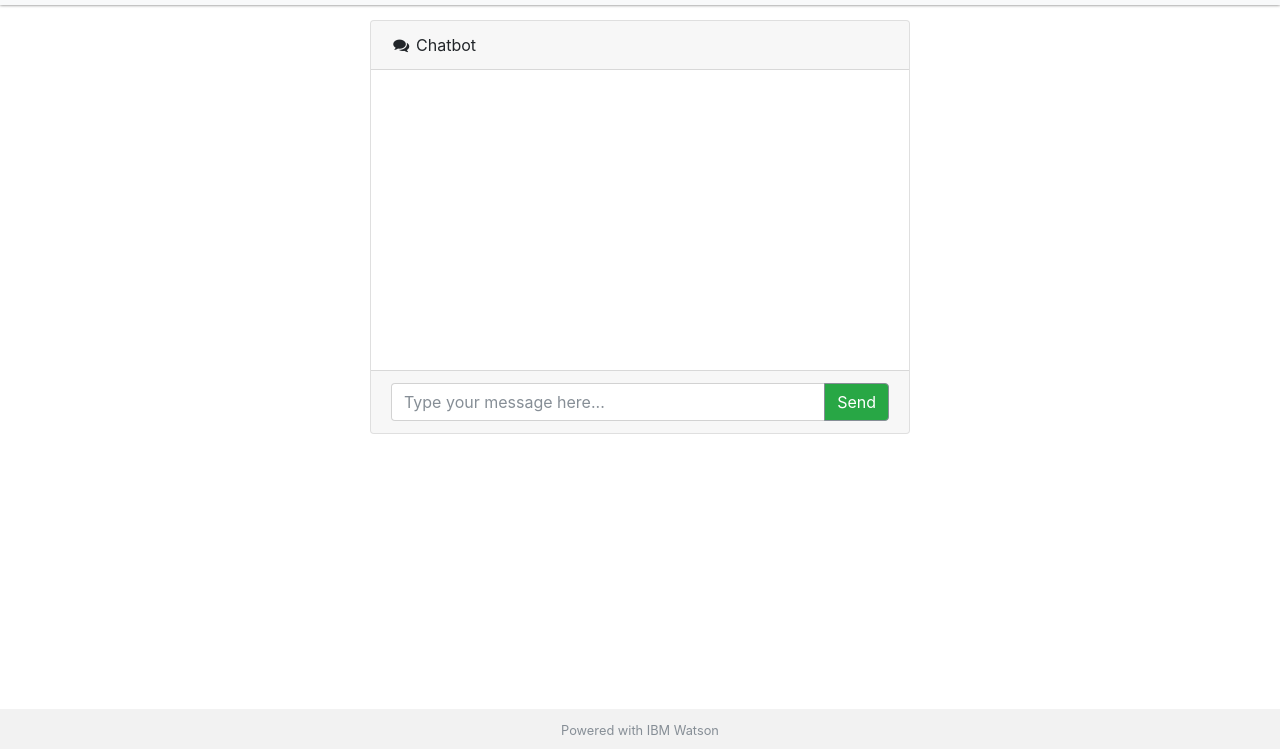
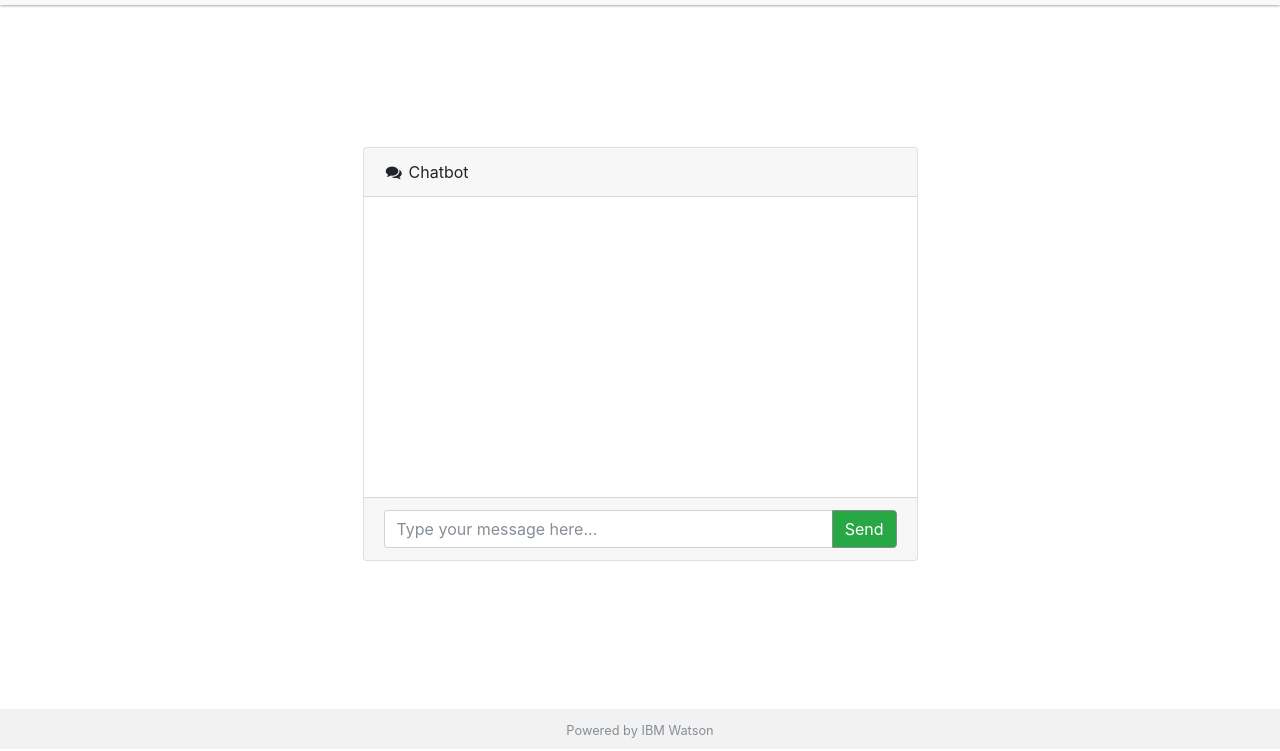
Before and after one commit to vverzellesi/bluehack-drugs-poc, a website: page public/index.html in a window 1280 px wide. Shown: the part 51-802 px from the top of the page. Drawn offline with nearby package versions, Linux system fonts and the light colour scheme; some packages are replaced by stand-ins of ours.

Commit message:
Updating .css and home view to center chat card; fixing typo

```diff
--- a/public/css/style.css
+++ b/public/css/style.css
@@ -10,8 +10,7 @@ body {
 }
 
 #page-wrapper {
-    margin-top: 15px;
-    margin-bottom: 15px;
+
 }
 
 .effect {
@@ -48,10 +47,18 @@ body {
     margin: 0;
 }
 
+.chat-card {
+    padding: 0;
+}
+
 .chat-card .card-body {
     min-height: 300px;
-    max-height: 600px;
+    max-height: 400px;
     overflow-y: scroll;
+}
+
+.chat-container {
+    min-height: calc(100vh - 102px);
 }
 
 .footer {
--- a/public/index.html
+++ b/public/index.html
@@ -39,7 +39,7 @@
 
     <footer class="footer">
         <div class="footer-text">
-            <small class="text-muted">Powered with IBM Watson</small>
+            <small class="text-muted">Powered by IBM Watson</small>
         </div>
     </footer>
 
--- a/public/views/home.view.html
+++ b/public/views/home.view.html
@@ -1,6 +1,5 @@
-<div class="row justify-content-center align-items-center" ng-controller="ChatController as vm">
-    <div class="col-6">
-        <div class="chat-card card">
+<div ng-controller="ChatController as vm" class="chat-container d-flex flex-row justify-content-center align-items-lg-center">
+    <div class="chat-card card mr-auto ml-auto mb-auto mt-auto col-lg-6">
         <!-- Heading -->
         <div class="card-header">
             <i class="fa fa-comments fa-fw"></i> Chatbot
```
Lines whose indentation alone changed are shown as unchanged.
